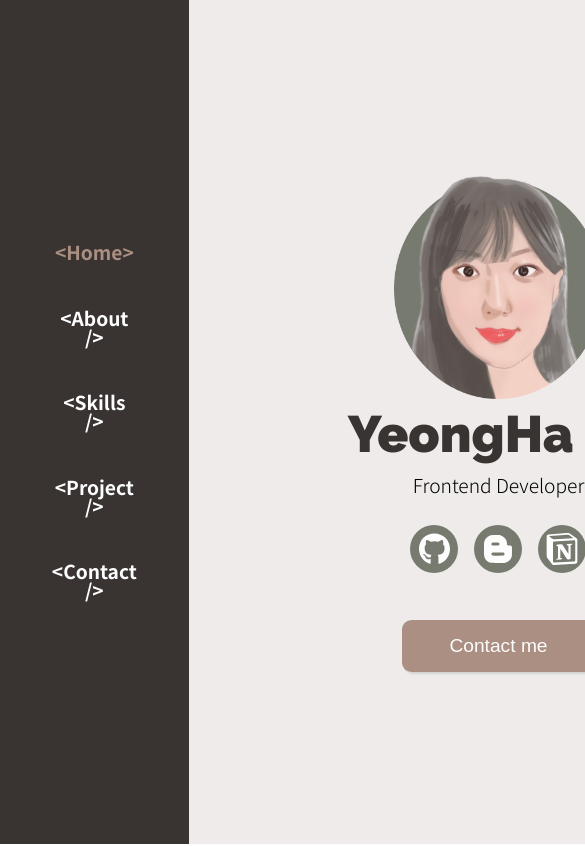
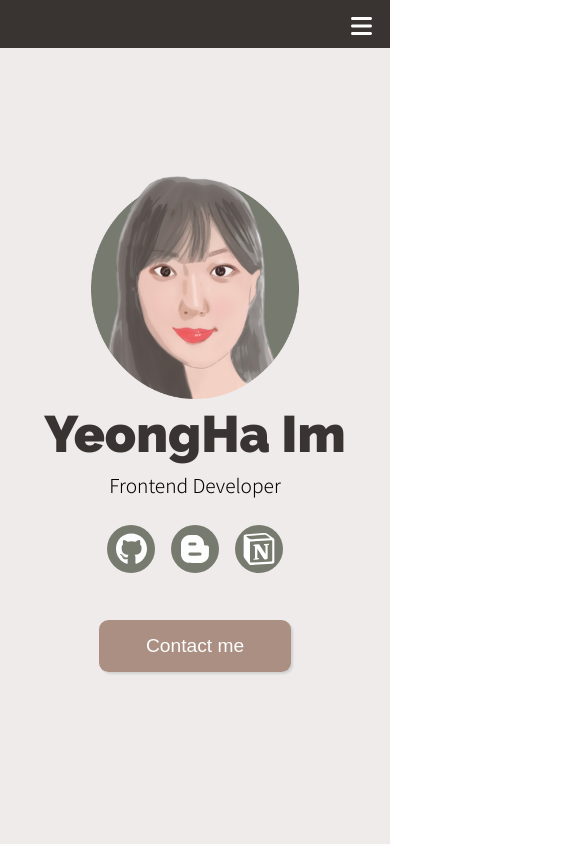
Before and after one commit to liMoHa/yh-portfolio, a React (Create React App) app: page / in a window 390 px wide. Shown: the top 846 px of the page, 585 px wide, since content can reach past the window. Built offline with nearby package versions, Linux system fonts and the light colour scheme.

Commit message:
feat: add responsive 1024px, 768px, 380px

```diff
--- a/src/App.tsx
+++ b/src/App.tsx
@@ -11,6 +11,67 @@ import { activeMenu } from "./utils/activeMenu";
 
 const Container = styled.div`
   display: flex;
+
+  /* 테블릿 */
+  @media screen and (max-width: 1024px) {
+    flex-direction: column;
+    /* MenuBar  */
+    & ul {
+      padding: 0;
+      top: 0;
+      width: 100%;
+      height: auto;
+      flex-direction: row;
+      z-index: 1;
+      font-size: 1em;
+    }
+    /* Skills */
+    & section[data-id="Skills"] .stackInfoBox {
+      max-width: 40em;
+    }
+  }
+
+  /* 모바일 */
+  @media screen and (max-width: 768px) {
+    /* MenuBar */
+    & > button {
+      display: block;
+      z-index: 2;
+      font-size: 1.5em;
+    }
+
+    & > button.clicked {
+      color: ${({ theme }) => theme.colors.white};
+    }
+
+    & > button.clicked ~ ul {
+      flex-direction: column;
+      padding: 3.5em 0 2em 0;
+      & li {
+        display: block;
+      }
+    }
+    & ul {
+      position: fixed;
+      padding: 1.5em;
+      & li {
+        display: none;
+      }
+    }
+    /* About */
+    & section[data-id="About"] .info-box-container {
+      max-width: 20em;
+      margin-top: 1em;
+    }
+    /* Contact */
+    & section[data-id="Contact"] .info-box {
+      align-items: center;
+      flex-direction: column;
+    }
+  }
+  @media screen and (max-width: 380px) {
+    font-size: 0.8em;
+  }
 `;
 
 const MainBox = styled.main`
--- a/src/components/About/Index.tsx
+++ b/src/components/About/Index.tsx
@@ -59,7 +59,7 @@ const About: React.FC = (): JSX.Element => {
         기능 구현하는 것에 만족하지 않고 좋은 소스를 작성하는 방법과 올바른 협업
         방식 및 의사소통 방법에 관심을 가지고 공부하고 있습니다.
       </Intro>
-      <InfoBoxContainer>
+      <InfoBoxContainer className="info-box-container">
         {info.map((info) => (
           <Info
             key={info.iconName}
--- a/src/components/Contact/Index.tsx
+++ b/src/components/Contact/Index.tsx
@@ -43,7 +43,7 @@ const Info = styled.div`
 `;
 const Contact: React.FC = (): JSX.Element => (
   <ContactBox data-id="Contact">
-    <InfoBox>
+    <InfoBox className="info-box">
       <Info>
         <i className="fa-solid fa-phone" />
         <h3>010-8070-6382</h3>
--- a/src/components/MenuBar/Index.tsx
+++ b/src/components/MenuBar/Index.tsx
@@ -1,6 +1,15 @@
-import React from "react";
+import React, { useRef } from "react";
 import styled from "styled-components";
 import { scrollIntoView } from "../../utils/scrollIntoView";
+
+const ToggleButton = styled.button`
+  color: ${({ theme }) => theme.colors.white};
+  position: fixed;
+  top: 0.5em;
+  right: 0.5em;
+  font-size: 2em;
+  display: none;
+`;
 
 const Container = styled.ul`
   position: sticky;
@@ -32,11 +41,22 @@ const Menu = styled.li`
 `;
 
 const MenuBar: React.FC = (): JSX.Element => {
+  const buttonRef = useRef<HTMLButtonElement>(null);
+
   const onClickMenu = (e: React.MouseEvent<HTMLElement>) => {
     const target = e.target as HTMLElement;
     scrollIntoView(target);
+    buttonRef.current?.classList.toggle('clicked');
+  };
+
+  const onClickButton = () => {
+    buttonRef.current?.classList.toggle("clicked");
   };
   return (
+    <>
+      <ToggleButton ref={buttonRef} onClick={onClickButton}>
+        <i className="fa-solid fa-bars" />
+      </ToggleButton>
       <Container onClick={onClickMenu}>
         <Menu className="active" id="Home">
           {"<Home>"}
@@ -46,6 +66,7 @@ const MenuBar: React.FC = (): JSX.Element => {
         <Menu id="Project">{"<Project />"}</Menu>
         <Menu id="Contact">{"<Contact />"}</Menu>
       </Container>
+    </>
   );
 };
 
--- a/src/components/Project/Index.tsx
+++ b/src/components/Project/Index.tsx
@@ -64,6 +64,9 @@ const DetailInfo = styled.div`
 
 const Box = styled.div`
   display: flex;
+  flex-direction: column;
+  text-align: start;
+  margin-bottom: 0.5em;
   & em {
     font-weight: bold;
   }
@@ -106,8 +109,8 @@ const Project: React.FC = (): JSX.Element => (
             <em>구현한 기능</em>
           </h3>
           <h3>
-            header UI, 데스크탑/모바일 크기 변경, 메인 영역, 초기 drag and drop 구조,
-            미리보기, 저장하기
+            header UI, 데스크탑/모바일 크기 변경, 메인 영역, 초기 drag and drop
+            구조, 미리보기, 저장하기
           </h3>
         </Box>
         <Box>
--- a/src/components/Skills/Index.tsx
+++ b/src/components/Skills/Index.tsx
@@ -84,7 +84,7 @@ const Skills = () => {
     <SkillsBox data-id="Skills">
       <h2>Skills</h2>
       <h3>- my tech stack -</h3>
-      <StackInfoBox>
+      <StackInfoBox className="stackInfoBox">
         {stackInfo.map((info) => (
           <Skill
             key={info.path}
--- a/src/styles/global-style.ts
+++ b/src/styles/global-style.ts
@@ -28,6 +28,11 @@ export const GlobalStyle = createGlobalStyle`
   }
 
   h2{
+    @media screen and (max-width: 1024px) {
+      & {
+        padding-top: 1.2em;
+      }
+    }
     font-weight: 900;
     font-size: 2.5em;
     margin-top: 1em;
```
Lines whose indentation alone changed are shown as unchanged.
